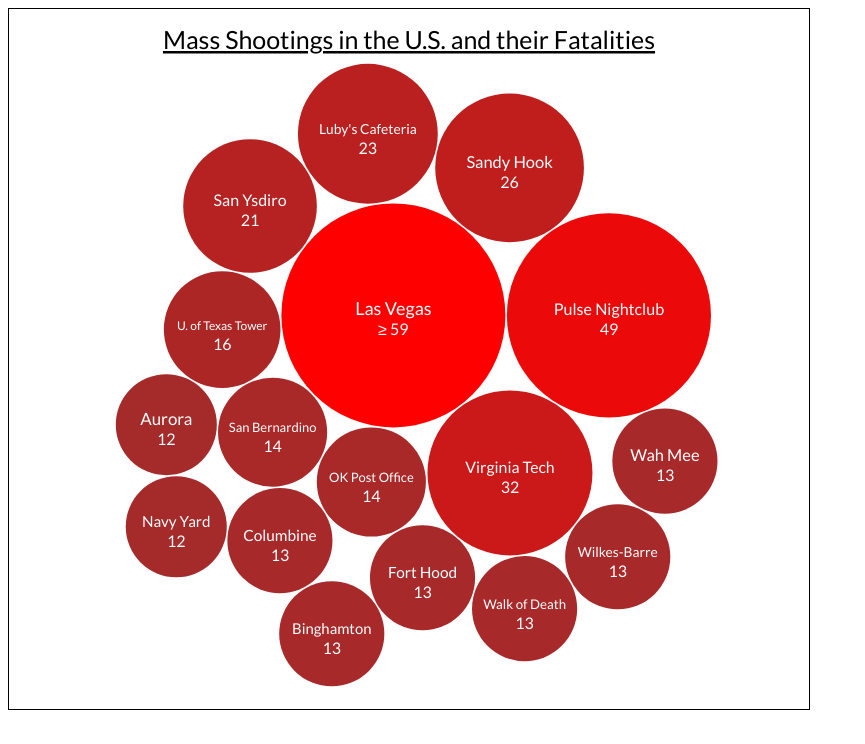
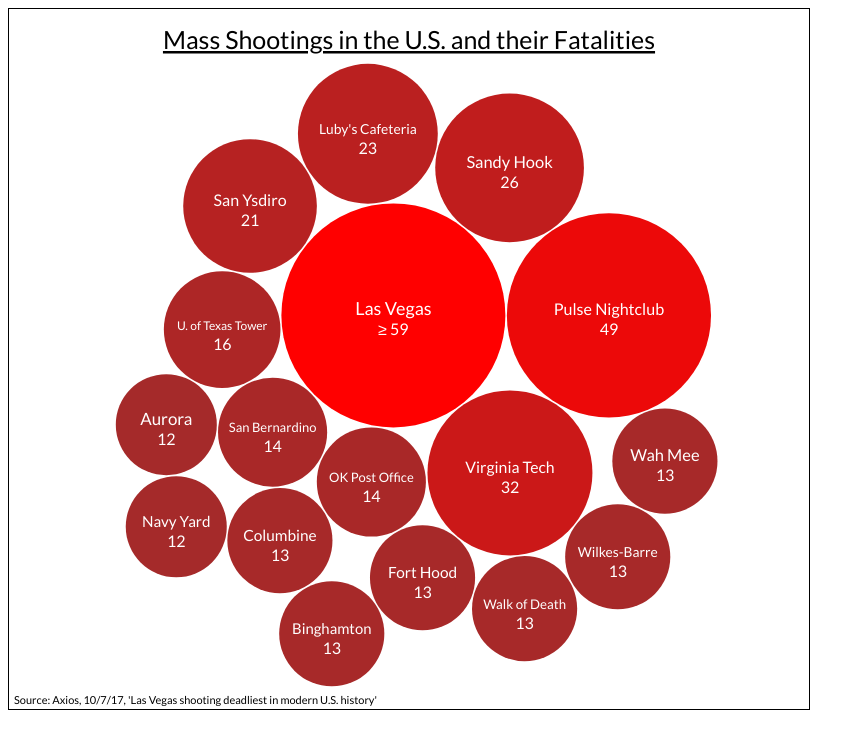
Before and after one commit to jclin2013/MassShootingsViz, a plain HTML site: page index.html in a window 1280 px wide. Shown: the whole page, without its empty margins (0-865 px from the left). Drawn offline with Linux system fonts and the light colour scheme.

Commit message:
Add source note to chart

```diff
--- a/index.html
+++ b/index.html
@@ -53,6 +53,27 @@
            .attr("font-family", fontFamily)
            .attr("text-decoration", "underline")
            .text("Mass Shootings in the U.S. and their Fatalities");
+
+        //add source
+        svg.append("a")
+           .attr("class", "source")
+           .attr("xlink:href", "https://www.axios.com/americas-worst-mass-shootings-2491943903.html")
+           .append("text")
+           .attr("x", 5)
+           .attr("y", h - 5)
+           .attr("text-anchor", "start")
+           .attr("font-size", 11)
+           .attr("font-family", fontFamily)
+           .text("Source: Axios, 10/7/17, 'Las Vegas shooting deadliest in modern U.S. history'");
+
+        svg.append("a")
+           .attr("class", "source")
+           .attr("x", 5)
+           .attr("y", h - 15)
+           .attr("text-anchor", "start")
+           .attr("font-size", 15)
+           .attr("font-family", fontFamily)
+           .text("Source: Axios");
 
         let pack = d3.pack()
                      .size([w, h - margin.top])
--- a/style.css
+++ b/style.css
@@ -7,33 +7,10 @@ svg {
   fill: white;
 }
 
-text {
+.node text {
   pointer-events: none;
-}
-
-.extraInfo.moreInfoLink {
-  /*pointer-events: visiblePainted;*/
-  /*cursor: pointer;*/
 }
 
 .node {
   cursor: pointer;
 }
-
-/*#moreInfoClick {
-  cursor: pointer;
-}*/
-
-/*.tooltipContainer.hidden {
-  display: none;
-}*/
-
-/*.tooltipContainer {
-  width: 100px;
-  height: 50px;
-  border: 1px solid black;
-}*/
-
-/*circle {
-  position: relative;
-}*/
```
